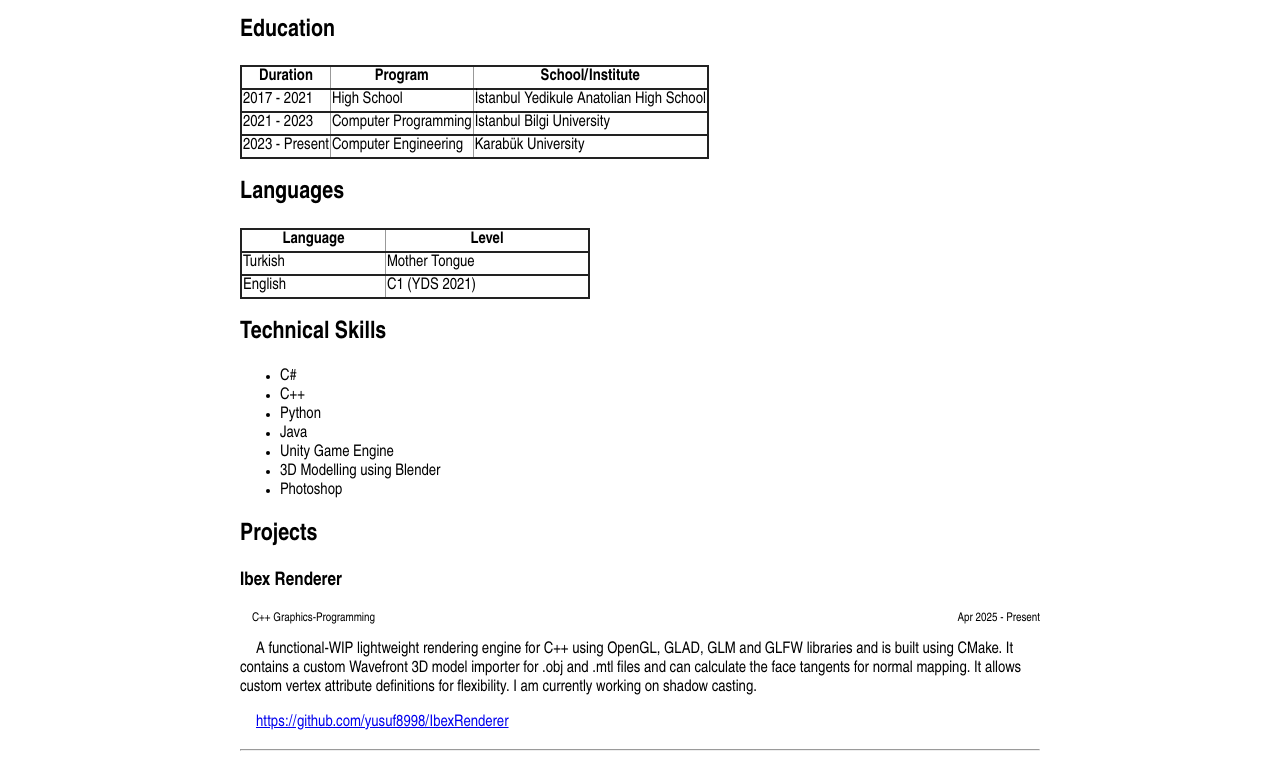
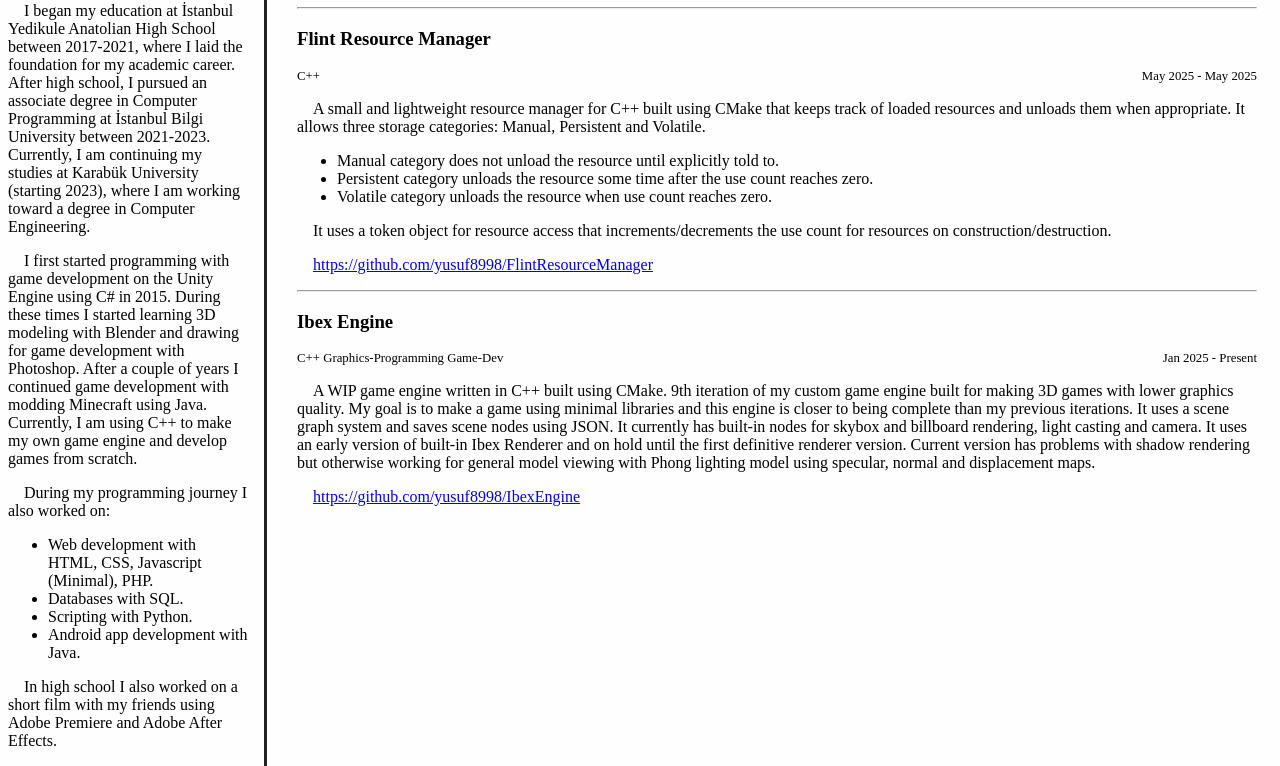
Before and after one commit to yusuf8998/ibp-resume-assignment, a plain HTML site: page index.html in a window 1280 px wide. Shown: the part 528-1294 px from the top of the page. Drawn offline with Linux system fonts and the light colour scheme.

Commit message:
Total refactor

```diff
--- a/index.html
+++ b/index.html
@@ -2,7 +2,7 @@
 <html>
 
 <head>
-    <meta charset="UTF-8" />
+    <meta charset="utf-8" />
     <title>Yusuf Karamustafaoğlu</title>
     <link rel="stylesheet" href="style.css" />
 </head>
@@ -10,6 +10,7 @@
 <body>
     <header>
         <section id="Title">
+            <img id="Photo" src="yusuf.jpg" />
             <h1 class="title">Yusuf Karamustafaoğlu</h1>
             <div id="Designation">
                 <span class="title">Computer Engineering Student</span>
@@ -17,17 +18,16 @@
                 <span class="organization">Karabük University</span>
             </div>
             <div id="Contact">
-                <div class="email">karamustafa1725@gmail.com</div>
+                <div class="email"><a href="mailto:karamustafa1725@gmail.com" target="_blank"
+                        rel="noopener">karamustafa1725@gmail.com</a></div>
                 <div class="github"><a href="https://github.com/yusuf8998">Github</a></div>
                 <div class="linkedin"><a
                         href="https://www.linkedin.com/in/yusuf-karamustafao%C4%9Flu-796869225/">LinkedIn</a></div>
             </div>
         </section> <!-- End Title -->
-    </header>
-    <main>
         <section id="Overview">
             <h2 class="title">Overview</h2>
-            <p>
+            <p class="description">
                 I began my education at İstanbul Yedikule Anatolian High School between 2017-2021, where I
                 laid the
                 foundation for my academic career.
@@ -38,14 +38,14 @@
                 toward a degree
                 in Computer Engineering.
             </p>
-            <p>
+            <p class="description">
                 I first started programming with game development on the Unity Engine using C# in 2015. During
                 these times
                 I started learning 3D modeling with Blender and drawing for game development with Photoshop.
                 After a couple of years I continued game development with modding Minecraft using Java.
                 Currently, I am using C++ to make my own game engine and develop games from scratch.
             </p>
-            <p>
+            <p class="description">
                 During my programming journey I also worked on:
             <ul>
                 <li>Web development with HTML, CSS, Javascript (Minimal), PHP.</li>
@@ -54,11 +54,14 @@
                 <li>Android app development with Java.</li>
             </ul>
             </p>
-            <p>
+            <p class="description">
                 In high school I also worked on a short film with my friends using Adobe Premiere and Adobe
                 After Effects.
             </p>
-        </section>
+        </section> <!-- End Overview -->
+    </header>
+    <main>
+        <section id="Top">
             <section id="Education">
                 <h2 class="title">Education</h2>
                 <table>
@@ -83,7 +86,7 @@
                         <td>Karabük University</td>
                     </tr>
                 </table>
-        </section><!-- End Education -->
+            </section> <!-- End Education -->
             <section id="Languages">
                 <h2 class="title">Languages</h2>
                 <table>
@@ -113,15 +116,18 @@
                     <li class="skill">Photoshop</li>
                 </ul>
             </section> <!-- End Skills-->
+        </section> <!-- End Top -->
+        <section id="Bottom">
             <section id="Projects">
                 <h2 class="title">Projects</h2>
+                <div class="description">
                     <section class="project">
                         <h3 class="title">Ibex Renderer</h3>
                         <div class="meta">
                             <span class="field">C++ Graphics-Programming</span>
                             <span class="date">Apr 2025 - Present</span>
                         </div>
-                <p>
+                        <p class="description">
                             A functional-WIP lightweight rendering engine for C++ using OpenGL, GLAD, GLM and GLFW
                             libraries and is built using CMake.
                             It contains a custom Wavefront 3D model importer for .obj and .mtl files and can calculate
@@ -129,8 +135,9 @@
                             It allows custom vertex attribute definitions for flexibility.
                             I am currently working on shadow casting.
                         </p>
-                <p>
-                    <a href="https://github.com/yusuf8998/IbexRenderer">https://github.com/yusuf8998/IbexRenderer</a>
+                        <p class="description">
+                            <a
+                                href="https://github.com/yusuf8998/IbexRenderer">https://github.com/yusuf8998/IbexRenderer</a>
                         </p>
                     </section>
                     <hr />
@@ -140,8 +147,9 @@
                             <span class="field">C++</span>
                             <span class="date">May 2025 - May 2025</span>
                         </div>
-                <p>
-                    A small and lightweight resource manager for C++ built using CMake that keeps track of loaded
+                        <p class="description">
+                            A small and lightweight resource manager for C++ built using CMake that keeps track of
+                            loaded
                             resources and unloads them when appropriate.
                             It allows three storage categories: Manual, Persistent and Volatile.
                         <ul>
@@ -151,11 +159,11 @@
                             <li>Volatile category unloads the resource when use count reaches zero.</li>
                         </ul>
                         </p>
-                <p>
+                        <p class="description">
                             It uses a token object for resource access that increments/decrements the use count for
                             resources on construction/destruction.
                         </p>
-                <p>
+                        <p class="description">
                             <a
                                 href="https://github.com/yusuf8998/FlintResourceManager">https://github.com/yusuf8998/FlintResourceManager</a>
                         </p>
@@ -167,7 +175,7 @@
                             <span class="field">C++ Graphics-Programming Game-Dev</span>
                             <span class="date">Jan 2025 - Present</span>
                         </div>
-                <p>
+                        <p class="description">
                             A WIP game engine written in C++ built using CMake.
                             9th iteration of my custom game engine built for making 3D games with lower graphics
                             quality.
@@ -176,15 +184,19 @@
                             It uses a scene graph system and saves scene nodes using JSON. It currently has built-in
                             nodes for skybox and billboard rendering, light casting and camera.
                             It uses an early version of built-in Ibex Renderer and on hold until the first definitive
-                    renderer version. Current version has problems with shadow rendering but otherwise working for
-                    general model viewing with Phong lighting model using specular, normal and displacement maps.
+                            renderer version. Current version has problems with shadow rendering but otherwise working
+                            for
+                            general model viewing with Phong lighting model using specular, normal and displacement
+                            maps.
                         </p>
-                <p>
-                    <a href="https://github.com/yusuf8998/IbexEngine">https://github.com/yusuf8998/IbexEngine</a>
+                        <p class="description">
+                            <a
+                                href="https://github.com/yusuf8998/IbexEngine">https://github.com/yusuf8998/IbexEngine</a>
                         </p>
                     </section>
-            <hr />
+                </div>
             </section> <!-- End Projects -->
+        </section> <!-- End Bottom -->
     </main>
 </body>
 
--- a/style.css
+++ b/style.css
@@ -1,18 +1,74 @@
-p {
+p.description {
     text-indent: 1em;
 }
 
 body {
-    width: 80%;
-    max-width: 800px;
-    margin: 0 auto;
-    font-family: 'Arial Narrow', Arial, sans-serif;
+    display: flex;
+    /* margin-top: 0;
+    margin-bottom: 0; */
+    background-color: #fefefe;
+}
+
+header {
+    width: 20vw;
+    border-right: solid #222;
+    margin-right: 15px;
+    padding-right: 15px;
+    height: 100%;
+}
+
+section#Title {
+    text-align: center;
+    padding-bottom: 5px;
+    border-bottom: solid #222 ;
+}
+
+section#Title img {
+    width: 200px;
+    border: 1px solid #999;
+}
+
+main {
+    display: block;
+}
+
+section#Top {
+    display: flex;
+    border-bottom: 1px solid #222;
+    width: 75vw;
+}
+
+section#Top section {
+    padding: 15px;
+}
+
+section#Skills {
+    margin: 15px;
+    width: 35%;
+}
+
+section#Projects {
+    margin: 15px;
+    width: 55%;
+}
+
+section#Bottom {
+    display: flex;
+}
+
+section#Bottom iframe {
+    width: 100%;
+    height: 70vh;
+    border: 2px solid #222;
+}
+
+section#Bottom section {
+    width: 75vw;
 }
 
 table {
     border: 2px solid #222;
     border-collapse: collapse;
-    min-width: 350px;
 }
 
 tr {
@@ -21,6 +77,7 @@ tr {
 
 td {
     border: 1px solid #999;
+    vertical-align: top;
 }
 
 thead {
@@ -28,11 +85,15 @@ thead {
     font-weight: bold;
 }
 
-.project>.meta {
-    text-indent: 1em;
-    font-size: 75%;
+section#Projects {
+    width: 100vw;
+    /* font-size: 0.93em; */
 }
 
-.project>.meta>.date {
+section#Projects section.project>.meta {
+    font-size: 0.8em;
+}
+
+section#Projects section.project>.meta>.date {
     float: right;
 }
```
Also changed, not shown: yusuf.jpg (added). Lines whose indentation alone changed are shown as unchanged.
